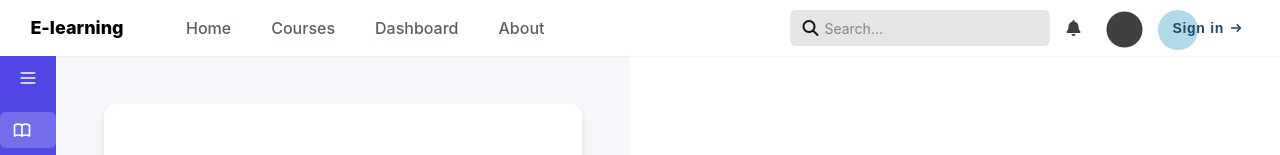
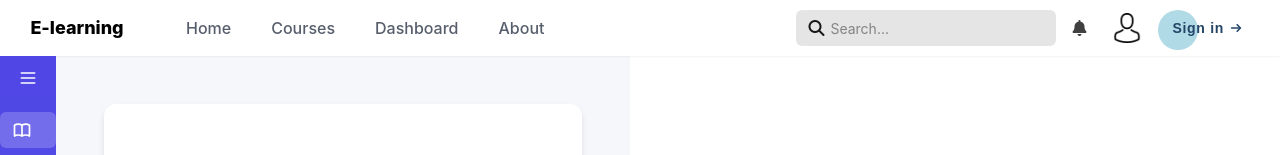
Before and after one commit to Youssef-Ebn-Yasser/StudentManagement, a React (Vite) app: page /teacher/profile/createcourse in a window 1280 px wide. Shown: the top 155 px of the page. Built offline with nearby package versions, Linux system fonts and the light colour scheme.

Commit message:
edit the navbar icon

```diff
--- a/src/component/Navbar/Navbar.jsx
+++ b/src/component/Navbar/Navbar.jsx
@@ -2,6 +2,7 @@ import React, { useState } from 'react';
 import { Link, NavLink } from 'react-router-dom';
 import Button from './Button';
 import styles from './Navbar.module.css'; // Import the CSS module
+import img from '../../assets/avatar.png'; // Import the logo image
 
 function Navbar() {
     const [isNotificationVisible, setIsNotificationVisible] = useState(false); // State for notification dropdown
@@ -96,8 +97,8 @@ function Navbar() {
                         )}
                     </div>
                     <Link to={"/profile"}>
-                    <div className={`w-[36px] h-[36px] text-neutral-700 text-4xl ${styles.cartIcon}`}>
-                        <i className="fa-solid fa-circle"></i>
+                    <div className={`w-[30px] h-[30px] text-neutral-700 text-3xl ${styles.cartIcon}`}>
+                    <img src={img} alt="user picture" />
                     </div>
                     </Link>
 
@@ -120,8 +121,8 @@ function Navbar() {
                         )}
                     </div>
                     <Link to={"/profile"}>
-                    <div className={`w-[36px] h-[36px] text-neutral-700 text-4xl ${styles.cartIcon}`}>
-                        <i className="fa-solid fa-circle"></i>
+                    <div className={`w-[30px] h-[30px] text-neutral-700 text-3xl ${styles.cartIcon}`}>
+                        <img src={img} alt="user picture" />
                     </div>
                     </Link>
                     <button
```
Also changed, not shown: src/assets/avatar.png (added).
